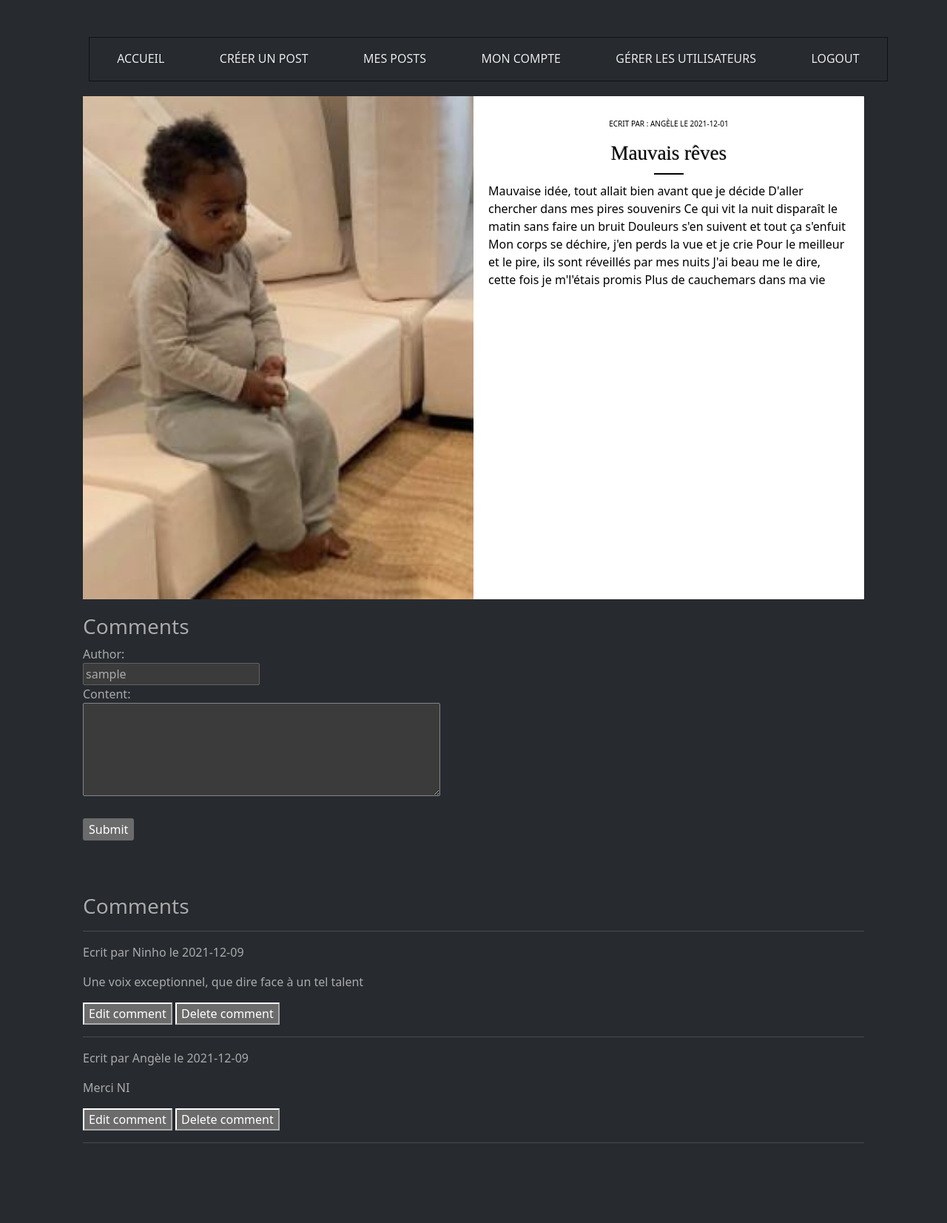
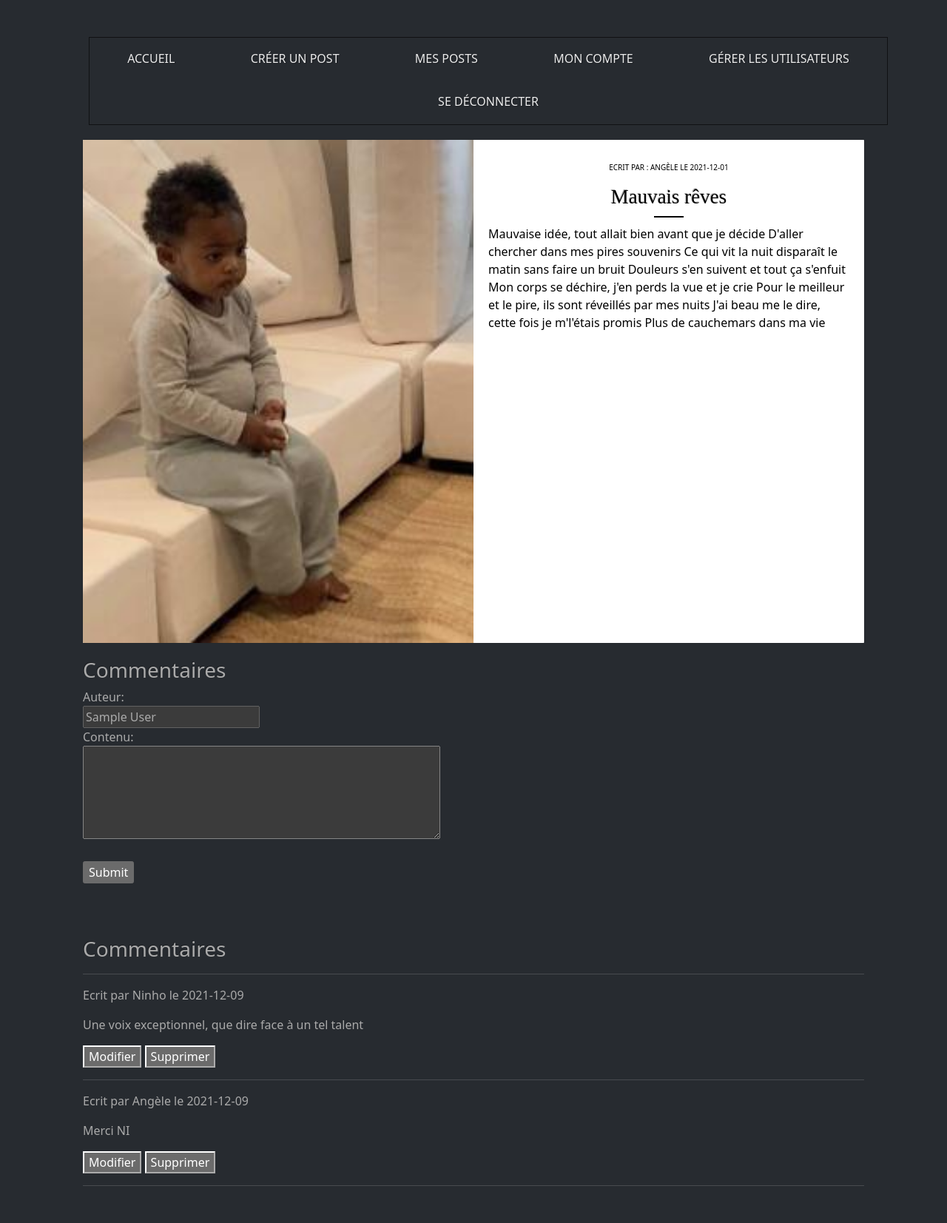
Before and after one commit to choeurtis18/POST_CREATION, a PHP site: page /post/9 in a window 1280 px wide. Shown: the whole page at 74% size. Before the commit the page ends 1545 px from the top, so only its background shows below. Run offline with PHP 8.4, Linux system fonts and the light colour scheme; the visitor is signed in with stand-in values (Sample User, id 1); data comes from the database, SQL or seed files in the repository.

Commit message:
translation of titles

```diff
--- a/app/src/Controller/SecurityController.php
+++ b/app/src/Controller/SecurityController.php
@@ -60,8 +60,8 @@ class SecurityController extends BaseController{
         $userManager = new UserManager(PDOFactory::getMysqlConnection());
 
         $user=new User([
-            "name" => $_POST['name'],
-            "lastName" => $_POST['firstname'],
+            "firstname" => $_POST['firstname'],
+            "lastName" => $_POST['lastname'],
             "mail" => $_POST['mail'],
             "password" => $_POST['password'],
             "isAdmin" => (bool)$_POST['isAdmin'],
--- a/app/src/Controller/UserController.php
+++ b/app/src/Controller/UserController.php
@@ -46,13 +46,13 @@ class UserController extends BaseController
         $test="pessi93@gmail.com";
         $user=new User([
             "id" => $_POST['id'],
-            "name" => $_POST['lastname'],
-            "lastName" => $_POST['firstname'],
+            "name" => $_POST['firstname'],
+            "lastName" => $_POST['lastname'],
             "mail" => $test,
             "password" => $_POST['password'],
             "isAdmin" => (bool)$_POST['isAdmin'],
         ]);
-        $_SESSION['firstname']=$user->getname();
+        $_SESSION['firstname']=$user->getName();
         $user=$userManager->updateUser($user);
 
         header('Location: /user');
--- a/app/src/Views/Frontend/add-post.php
+++ b/app/src/Views/Frontend/add-post.php
@@ -11,14 +11,14 @@
 </style>
 
 <div class="addPost-container">
-    <h1>Add Post</h1>
+    <h1>Ajouter un Post</h1>
 
     <div class="card">
         <form action="/submit-add-post/" method="POST" enctype="multipart/form-data">
             <input type="text" id="author-id" name="author-id" value="<?= $_SESSION['user_id'] ?>" hidden>
             <p style="color: #FF0000;"><?=  htmlspecialchars($_GET["error_message"]) ?></p>
-            <input type="text" class="input" name="post-title" placeholder="Title" /><br>
-            <label for="post-content">Content:</label><br>
+            <input type="text" class="input" name="post-title" placeholder="Titre" /><br>
+            <label for="post-content">Contenu:</label><br>
             <textarea rows="5" cols="50" name="post-content" id="post-content"></textarea><br>
             <input type="file" name="post-image"><br><br>
             <input type="submit" value="submit" value="Submit">
--- a/app/src/Views/Frontend/admin.php
+++ b/app/src/Views/Frontend/admin.php
@@ -5,8 +5,8 @@
 <table class="table table-hover">
     <thead>
     <tr>
+        <th scope="col">Prénom</th>
         <th scope="col">Nom</th>
-        <th scope="col">Prénom</th>
         <th scope="col">Email</th>
         <th scope="col">Administrateur</th>
         <th scope="col">Action</th>
--- a/app/src/Views/Frontend/edit-comment.php
+++ b/app/src/Views/Frontend/edit-comment.php
@@ -11,16 +11,16 @@
 </style>
 
 <div class="addComment-container">
-    <h1>Edit Comment</h1>
+    <h1>Modifier le Commentaire</h1>
 
     <div class="card">
         <form action="/submit-edit-comment/" method="POST">
             <input type="text" id="comment-id" name="comment-id" value="<?= $comment->getId()?>" hidden>
             <input type="text" id="author-id" name="author-id" value="<?= $_SESSION['user_id'] ?>" hidden>
 
-            <label for="author-id">Author:</label><br>
+            <label for="author-id">Auteur:</label><br>
             <input type="text" id="author-name" name="author-name" value="<?= $_SESSION['username'] ?>" disabled="disabled"><br>
-            <label for="comment-content">Content:</label><br>
+            <label for="comment-content">Contenu:</label><br>
             <textarea id="comment-content" rows="5" cols="50" name="comment-content" ><?= $comment->getContent() ?></textarea><br><br>
 
             <input type="submit" value="Submit">
--- a/app/src/Views/Frontend/home.php
+++ b/app/src/Views/Frontend/home.php
@@ -82,7 +82,7 @@
 </style>
 
 <div class="home-container">
-    <h1>Welcome to JumyJi</h1>
+    <h1>Bienvenue à JumyJi</h1>
 
     <div class="card__container">
         <?php
@@ -97,7 +97,7 @@
                     ecrit par : <?= $post->getPostAuthor($post->getAuthorId())->getName() ?>
                     le <?= $post->getPublishedDate()->format('Y-m-d'); ?>
                 </p>
-                <a class="link" href="/post/<?= $post->getId();?>">Read more </a>
+                <a class="link" href="/post/<?= $post->getId();?>">Afficher le Post</a>
                 <h3 class="title text-center"><?php echo $post->getTitle(); ?></h3>
                 <div class="divider"></div>
                 <p class="paragraph text-justify"><?php echo $post->getContent(); ?></p>
--- a/app/src/Views/Frontend/login.php
+++ b/app/src/Views/Frontend/login.php
@@ -6,7 +6,7 @@
         <div class="form-holder">
             <input type="email" class="input" name="mail" placeholder="Email" />
             <span class="invalidFeedback"></span>
-            <input type="password" class="input" placeholder="Password" name="password"/>
+            <input type="password" class="input" placeholder="Mot De Passe" name="password"/>
         </div>
         <button class="submit-btn">Connexion</button>
     </form>
--- a/app/src/Views/Frontend/post.php
+++ b/app/src/Views/Frontend/post.php
@@ -99,21 +99,21 @@
         <?php if($_SESSION['user_id'] != NULL) { ?>
         <div class="addComment-card">
             <div class="addComment-card-container">
-                <h3 id="addComment-title-id">Comments</h3>
+                <h3 id="addComment-title-id">Commentaires</h3>
                 <form class="addComment-card-content" action="/submit-add-comment/" method="POST">
                     <input type="text" name="post-id" value="<?= $post->getId() ?>" hidden>
                     <input type="text" id="author-id" name="author-id" value="<?= $_SESSION['user_id'] ?>" hidden>
 
-                    <label for="author-id">Author:</label><br>
-                    <input type="text" id="author-name" name="author-name" value="<?= $_SESSION['username'] ?>" disabled="disabled"><br>
-                    <label for="comment-content">Content:</label><br>
+                    <label for="author-id">Auteur:</label><br>
+                    <input type="text" id="author-name" name="author-name" value="<?= $_SESSION['firstname'] ?>" disabled="disabled"><br>
+                    <label for="comment-content">Contenu:</label><br>
                     <textarea id="comment-content" rows="5" cols="50" name="comment-content" value="Doe"></textarea><br><br>
                     <input type="submit" value="Submit"><br><br><br><br>
                 </form>
             </div>
         </div>
         <?php } ?>
-        <h3 id="comment-title-id">Comments</h3>
+        <h3 id="comment-title-id">Commentaires</h3>
         <hr>
         <?php
         if($comments != NULL){
@@ -122,15 +122,15 @@
         <div class="comment-card">
             <p>Ecrit par <?= $comment->getCommentAuthor($comment->getAuthorId())->getName(); ?> le <?= $comment->getPublishedDate()->format('Y-m-d'); ?></p>
             <p><?= $comment->getContent(); ?></p>
-            <a href="/edit-comment/<?= $comment->getId();?>"><button class="post-card-button">Edit comment</button><a>
-            <a href="/delete-comment/<?= $comment->getId();?>"><button class="post-card-button">Delete comment</button><a>
+            <a href="/edit-comment/<?= $comment->getId();?>"><button class="post-card-button">Modifier</button><a>
+            <a href="/delete-comment/<?= $comment->getId();?>"><button class="post-card-button">Supprimer</button><a>
             <hr>
         </div>
         <?php
         }
         }else {
         ?>
-            <p>No comment Found</p>
+            <p>Aucun Commentaire pour ce Post</p>
         <?php
         }
         ?>
--- a/app/src/Views/Frontend/register.php
+++ b/app/src/Views/Frontend/register.php
@@ -3,11 +3,11 @@
     <form method="post" action="/register-function/" class="signup">
         <h2 class="form-title" id="signup">S'inscrire</h2>
         <div class="form-holder">
-            <input type="text" class="input"  name="name" placeholder="name" required />
-            <input type="text" class="input"  name="firstname" placeholder="firstname" required/>
+            <input type="text" class="input"  name="lastname" placeholder="Nom" required />
+            <input type="text" class="input"  name="firstname" placeholder="Prénom" required/>
             <input type="email" class="input" name="mail" placeholder="mail" required />
             <input type="password" class="input" name="password" placeholder="password" required />
-            <input type="checkbox" class="checkbox" name="isAdmin" placeholder="isAdmin">Is Admin
+            <input type="checkbox" class="checkbox" name="isAdmin" placeholder="isAdmin"> Est Admin
 
         </div>
         <button class="submit-btn">S'inscrire</button>
--- a/app/src/Views/template.php
+++ b/app/src/Views/template.php
@@ -57,7 +57,7 @@
                 <a class="navbar-option" href="/admin">Gérer les utilisateurs</a>
             <?php } ?>
 
-            <a class="navbar-option" href="/logout/">Logout</a>
+            <a class="navbar-option" href="/logout/">Se Déconnecter</a>
 
 
         <?php } ?>
```
Also changed, not shown: app/src/Views/Frontend/edit-post.php (+4 -4 lines), app/src/Views/Frontend/user-post.php (+7 -7 lines), app/src/Views/Frontend/user.php (+4 -4 lines), app/Assets/Images/2da5edd99cd893619ce9279c66636986.jpg (added).
